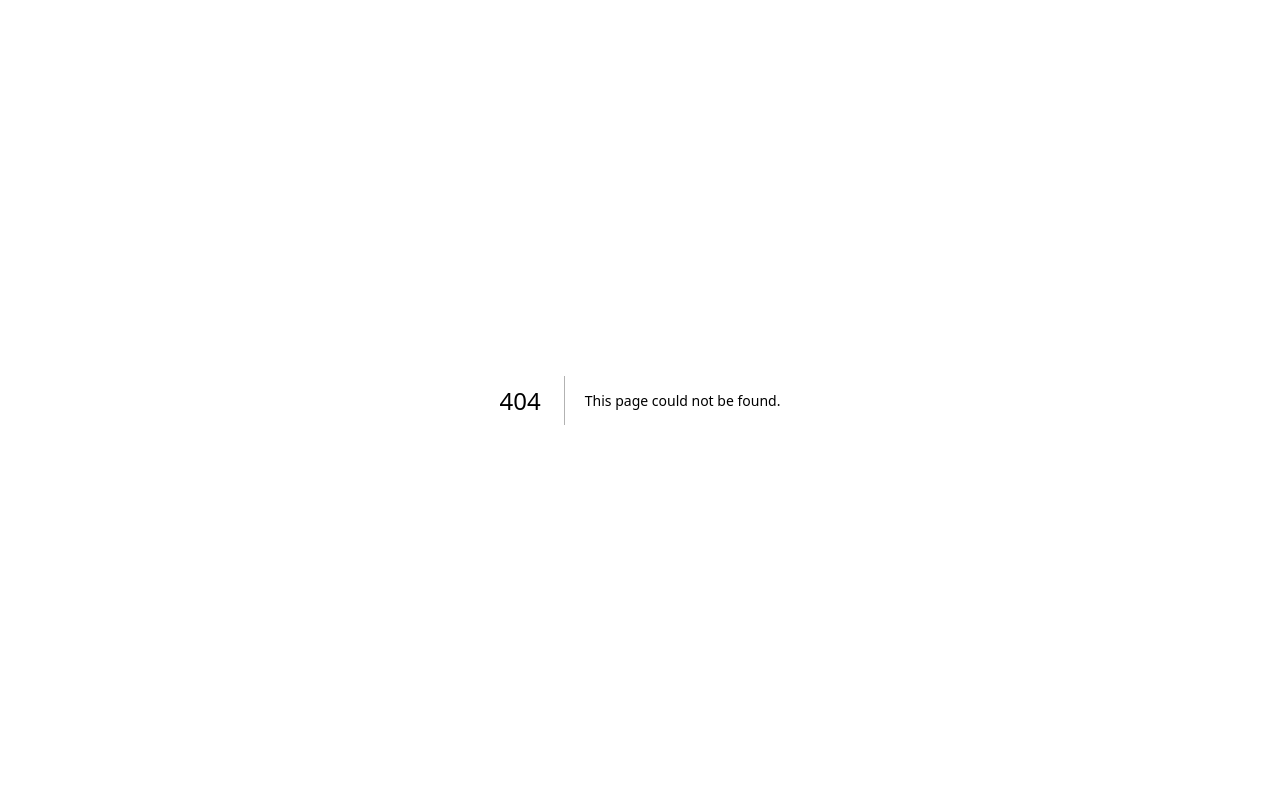
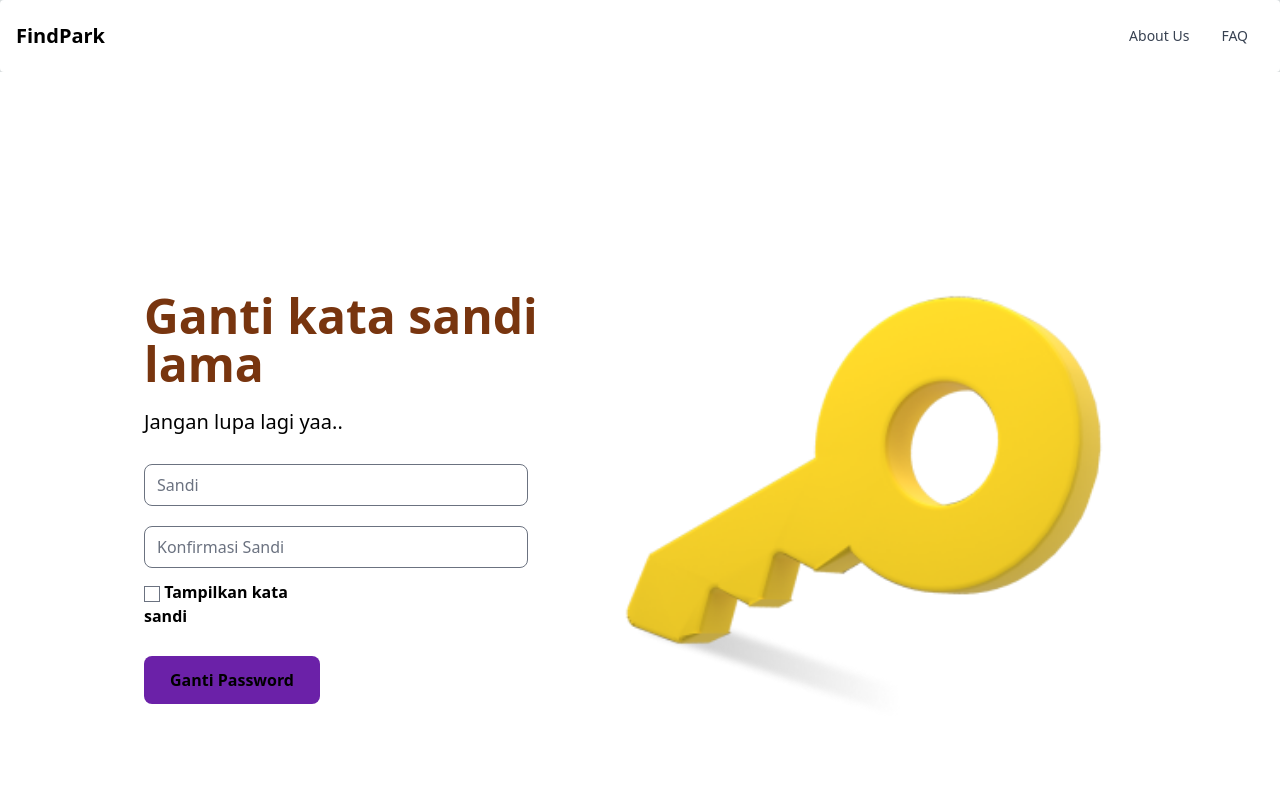
Before and after one commit to ahmadadi1415/nextfindpark, a Next.js app: page /change-password in a window 1280 px wide. Before the commit this address had no page. Shown: the top 800 px of the page. Built offline with nearby package versions, Linux system fonts and the light colour scheme.

Commit message:
forgotpassword

```diff
--- a/src/pages/about-us.tsx
+++ b/src/pages/about-us.tsx
@@ -1 +1,19 @@
-export default function Aboutus() {}
+import Head from "next/head";
+import Image from "next/image";
+import { Inter } from "@next/font/google";
+import { Navbar } from "@/components/navbar";
+import { Footer } from "@/components/footer";
+import Link from "next/link";
+export default function Aboutus() {
+  return (
+    <>
+      <Navbar />
+      <div class="bg-white flex flex-nowrap">
+        <div>01</div>
+        <div>02</div>
+        <div>03</div>
+      </div>
+      <Footer />
+    </>
+  );
+}
--- /dev/null
+++ b/src/pages/change-password.tsx
@@ -0,0 +1,74 @@
+import Head from "next/head";
+import Image from "next/image";
+import { Inter } from "@next/font/google";
+import { Navbar } from "@/components/navbar";
+import { Footer } from "@/components/footer";
+
+export default function changePassword() {
+  return (
+    <>
+      <Navbar />
+      <Head>
+        <title>Change Password</title>
+        <meta name="description" content="Generated by create next app" />
+        <meta name="viewport" content="width=device-width, initial-scale=1" />
+        <link rel="icon" href="/favicon.ico" />
+      </Head>
+      <div>
+        <main className="p-36 flex items-center justify-between flex-col-2 min-h-screen bg-white">
+          <form>
+            <div>
+              <div>
+                <p className="text-5xl text-amber-900 pb-5 font-bold">
+                  Ganti kata sandi lama
+                </p>
+                <p className="text-xl text-black pb-7">
+                  Jangan lupa lagi yaa..
+                </p>
+              </div>
+              <div className="pb-5">
+                <input
+                  type="password"
+                  className="rounded-lg w-96 text-black"
+                  placeholder="Sandi"
+                />
+              </div>
+              <div className="pb-3">
+                <input
+                  type="password"
+                  className="rounded-lg w-96 text-black"
+                  placeholder="Konfirmasi Sandi"
+                />
+              </div>
+              <div className="grid grid-cols-3 pb-7">
+                <div>
+                  <p className="text-black font-bold">
+                    <input type="checkbox" /> Tampilkan kata sandi
+                  </p>
+                </div>
+              </div>
+              <div>
+                <div className="bg-purple-800 rounded-lg font-bold text-center w-44 h-12">
+                  <button className="py-3" type="submit">
+                    Ganti Password
+                  </button>
+                </div>
+              </div>
+            </div>
+          </form>
+          <div>
+            <Image
+              src="/kunci.png"
+              alt="Picture of the author"
+              width="540"
+              height="0"
+              objectFit="cover" // change to suit your needs
+              className="scale-100  mr-24" // just an example
+            />
+          </div>
+        </main>
+      </div>
+      <Footer />
+    </>
+  );
+}
--- /dev/null
+++ b/src/pages/email-password.tsx
@@ -0,0 +1,60 @@
+import Head from "next/head";
+import Image from "next/image";
+import { Inter } from "@next/font/google";
+import { Navbar } from "@/components/navbar";
+import { Footer } from "@/components/footer";
+
+export default function sendEmail() {
+  return (
+    <>
+      <Navbar />
+      <Head>
+        <title>Change Password</title>
+        <meta name="description" content="Generated by create next app" />
+        <meta name="viewport" content="width=device-width, initial-scale=1" />
+        <link rel="icon" href="/favicon.ico" />
+      </Head>
+      <div>
+        <main className="p-36 flex items-center justify-between flex-col-2 min-h-screen bg-white">
+          <form>
+            <div>
+              <div>
+                <p className="text-5xl text-amber-900 pb-5 font-bold">
+                  Lupa Password
+                </p>
+                <p className="text-xl text-black pb-7">
+                  Masukkan email yang didaftarkan
+                </p>
+              </div>
+              <div className="pb-5">
+                <input
+                  type="text"
+                  className="rounded-lg w-96 text-black"
+                  placeholder="Masukan email anda"
+                />
+              </div>
+              <div>
+                <div className="bg-purple-800 rounded-lg font-bold text-center w-44 h-12">
+                  <button className="py-3" type="submit">
+                    Kirim
+                  </button>
+                </div>
+              </div>
+            </div>
+          </form>
+          <div>
+            <Image
+              src="/kunci.png"
+              alt="Picture of the author"
+              width="540"
+              height="0"
+              objectFit="cover" // change to suit your needs
+              className="scale-100  mr-24" // just an example
+            />
+          </div>
+        </main>
+      </div>
+      <Footer />
+    </>
+  );
+}
--- a/src/pages/forgot-password.tsx
+++ b/src/pages/forgot-password.tsx
@@ -1,39 +1,37 @@
-import axios from "axios"
-import { Field, Form, Formik, FormikValues } from "formik"
-import { NextPage } from "next"
+import axios from "axios";
+import { Field, Form, Formik, FormikValues } from "formik";
+import { NextPage } from "next";
 
 const ForgotPassword: NextPage = () => {
+  const forgotPassword = async (values: FormikValues, actions: any) => {
+    actions.setSubmitting(false);
 
-    const forgotPassword = async (values: FormikValues, actions: any) => {
-        actions.setSubmitting(false)
-
-        const res = await axios.post("api/auth/forgot-password",
-            JSON.stringify(values),
-            {
+    const res = await axios
+      .post("api/auth/forgot-password", JSON.stringify(values), {
         headers: {
           Accept: "application/json",
-                    "Content-Type": "application/json"
+          "Content-Type": "application/json",
         },
-            }
-        ).catch(error => console.log(error))
-        console.log(res)
-    }
+      })
+      .catch((error) => console.log(error));
+    console.log(res);
+  };
 
   return (
     <>
       <div>
         <Formik
-                    initialValues={{ email: '' }}
+          initialValues={{ email: "" }}
           validateOnChange={false}
           validateOnBlur={false}
           onSubmit={(values, actions) => {
-                        console.log("onSubmit")
-                        forgotPassword(values, actions)
-                    }}>
+            console.log("onSubmit");
+            forgotPassword(values, actions);
+          }}
+        >
           {(props) => (
             <Form style={{ width: "100%" }}>
               <div>
-
                 <Field name="email">
                   {() => (
                     <div className="pb-5">
@@ -49,16 +47,13 @@ const ForgotPassword: NextPage = () => {
                   )}
                 </Field>
               </div>
-                            <button type="submit">
-                                Send Reset Password
-                            </button>
+              <button type="submit">Send Reset Password</button>
             </Form>
           )}
-
         </Formik>
       </div>
     </>
-    )
-}
+  );
+};
 
-export default ForgotPassword
+export default ForgotPassword;
```
Lines whose indentation alone changed are shown as unchanged.
